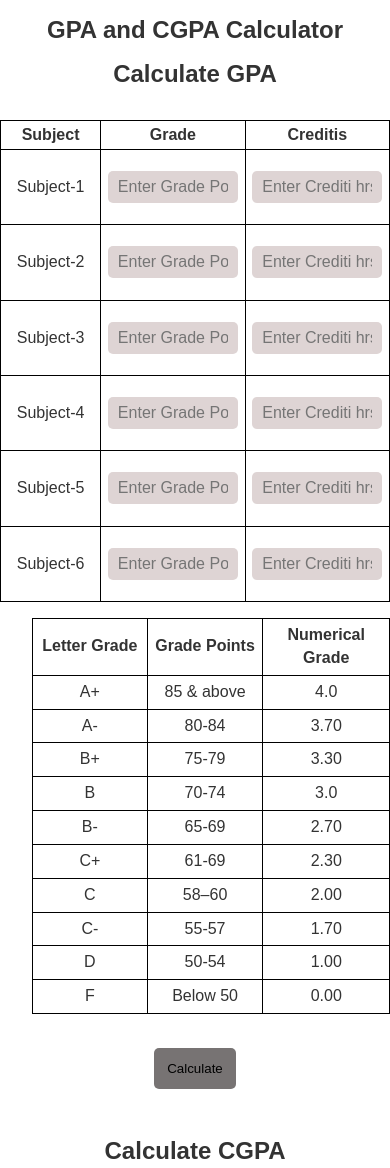
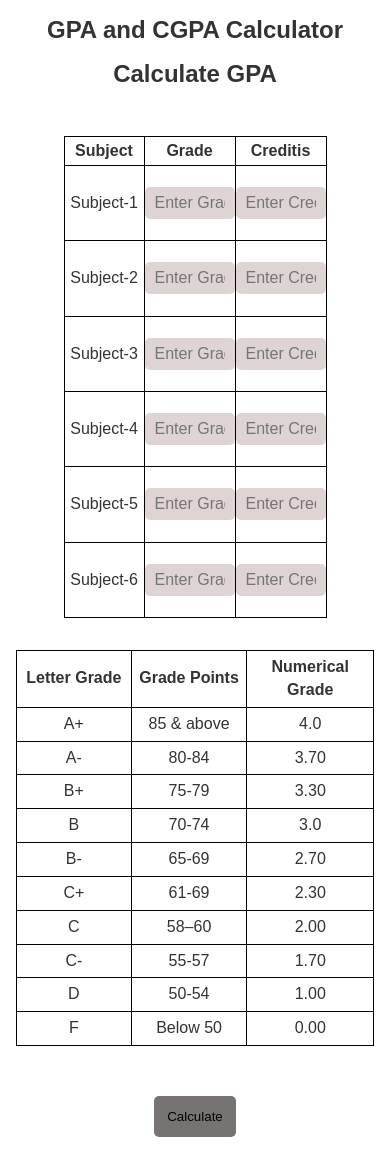
Before and after one commit to Syedqasimrehman/GPA_Calculator, a plain HTML site: page index.html in a window 390 px wide. Shown: the top 1168 px of the page. Drawn offline with Linux system fonts and the light colour scheme.

Commit message:
first commit

```diff
--- a/index.html
+++ b/index.html
@@ -16,7 +16,7 @@
             <h2 class="heading">GPA and CGPA Calculator</h2>
             <h2>Calculate GPA</h2>
             <div class="inp-data">
-                <form>
+
                     <table class="calc-tab">
                         <thead>
                             <tr>
@@ -29,48 +29,48 @@
                             <tr>
                                 <td>Subject-1</td>
                                 <td><input placeholder="Enter Grade Points" class="subjects" id="Subject-1"
-                                        type="number" max="100" min="0" required></td>
+                                        type="number" max="4" min="0" required></td>
                                 <td><input class="craditHours" placeholder="Enter Crediti hrs" type="number" min="0"
                                         max="5" required></td>
                             </tr>
                             <tr>
                                 <td>Subject-2</td>
                                 <td><input placeholder="Enter Grade Points" class="subjects" id="Subject-1"
-                                        type="number" max="100" min="0" required></td>
+                                        type="number" max="4" min="0" required></td>
                                 <td><input class="craditHours" placeholder="Enter Crediti hrs" type="number" min="0"
                                         max="5" required></td>
                             </tr>
                             <tr>
                                 <td>Subject-3</td>
                                 <td><input placeholder="Enter Grade Points" class="subjects" id="Subject-3"
-                                        type="number" max="100" min="0" required></td>
+                                        type="number" max="4" min="0" required></td>
                                 <td><input class="craditHours" placeholder="Enter Crediti hrs" type="number" min="0"
                                         max="5" required></td>
                             </tr>
                             <tr>
                                 <td>Subject-4</td>
                                 <td><input placeholder="Enter Grade Points" class="subjects" id="Subject-4"
-                                        type="number" max="100" min="0" required></td>
+                                        type="number" max="4" min="0" required></td>
                                 <td><input class="craditHours" placeholder="Enter Crediti hrs" type="number" min="0"
                                         max="5" required></td>
                             </tr>
                             <tr>
                                 <td>Subject-5</td>
                                 <td><input placeholder="Enter Grade Points" class="subjects" id="Subject-5"
-                                        type="number" max="100" min="0" required></td>
+                                        type="number" max="4" min="0" required></td>
                                 <td><input class="craditHours" placeholder="Enter Crediti hrs" type="number" min="0"
                                         max="5" required></td>
                             </tr>
                             <tr>
                                 <td>Subject-6</td>
                                 <td><input placeholder="Enter Grade Points" class="subjects" id="Subject-6"
-                                        type="number" max="100" min="0" required></td>
+                                        type="number" max="4" min="0" required></td>
                                 <td><input class="craditHours" placeholder="Enter Crediti hrs" type="number" min="0"
                                         max="5" required></td>
                             </tr>
                         </tbody>
                     </table>
-                </form>
+
                 <div class="table-right">
                     <div class="grad-table">
                         <div class="grade">
@@ -133,7 +133,6 @@
                                         <td style="text-align: center;">Below 50</td>
                                         <td style="text-align: center;">0.00</td>
                                     </tr>
-
                                 </tbody>
                             </table>
                         </div>
@@ -164,7 +163,7 @@
                         </thead>
                         <tbody>
                             <tr>
-                                <td>Semester 1st </td>
+                                <td class="break">Semester 1st </td>
                                 <td>
                                     <input id="gpa1" placeholder="Enter GPA" type="number" max="4" min="0" required>
                                 </td>
@@ -174,7 +173,7 @@
                                 </td>
                             </tr>
                             <tr>
-                                <td>Semester 2nd</td>
+                                <td class="break">Semester 2nd</td>
                                 <td>
                                     <input id="gpa2" placeholder="Enter GPA" type="number" max="4" min="0" required>
                                 </td>
@@ -183,7 +182,6 @@
                                         min="0" required>
                                 </td>
                             </tr>
-
                         </tbody>
                     </table>
                 </form>
--- a/styles/style.css
+++ b/styles/style.css
@@ -12,6 +12,7 @@ body {
   background-repeat: no-repeat;
   font-family: sans-serif;
   overflow-x: hidden;
+  scroll-behavior: smooth;
 }
 /*?? section 1  */
 .calc {
@@ -65,8 +66,12 @@ input:focus-visible {
 .calc-tab {
   margin-bottom: 1rem;
   border-collapse: collapse;
-  width: 100%;
+  max-width: 500px;
+  min-width: 150px;
   height: 482px;
+}
+.heading{
+  text-align: center;
 }
 
 .grad-table {
@@ -119,7 +124,7 @@ tr > th {
   font-size: 18px;
   margin: 1rem 0;
 }
-.title{
+.title {
   margin: 1rem 0;
 }
 
@@ -158,9 +163,20 @@ tr > th {
   color: red;
   font-weight: 600;
 }
-
+@media only screen and (max-width: 975px) {
+  .grad-table {
+    justify-content: center;
+    margin: 1rem;
+  }
+  .calc-tab {
+    margin: 1rem;
+  }
+}
 @media only screen and (max-width: 500px) {
-  input{
+  .grad-table {
+    margin: 1rem;
+  }
+  input {
     width: 130px;
     height: 2rem;
   }
@@ -169,11 +185,27 @@ td {
     padding: 5px;
     text-align: center;
   }
-.calc-tab > tbody > tr{
+  .calc-tab > tbody > tr {
     height: 2rem;
-
   }
   tr > th {
     padding: 5px;
   }
 }
+
+@media only screen and (max-width: 415px) {
+  .calc-tab > tbody > tr > td {
+    padding: 0;
+    width: 80px;
+    height: 40px;
+  }
+  .calc-tab {
+    margin: 1rem;
+  }
+  .c-tab {
+    margin: 1rem;
+  }
+  input {
+    width: 90px;
+  }
+}
```
Lines whose indentation alone changed are shown as unchanged.
